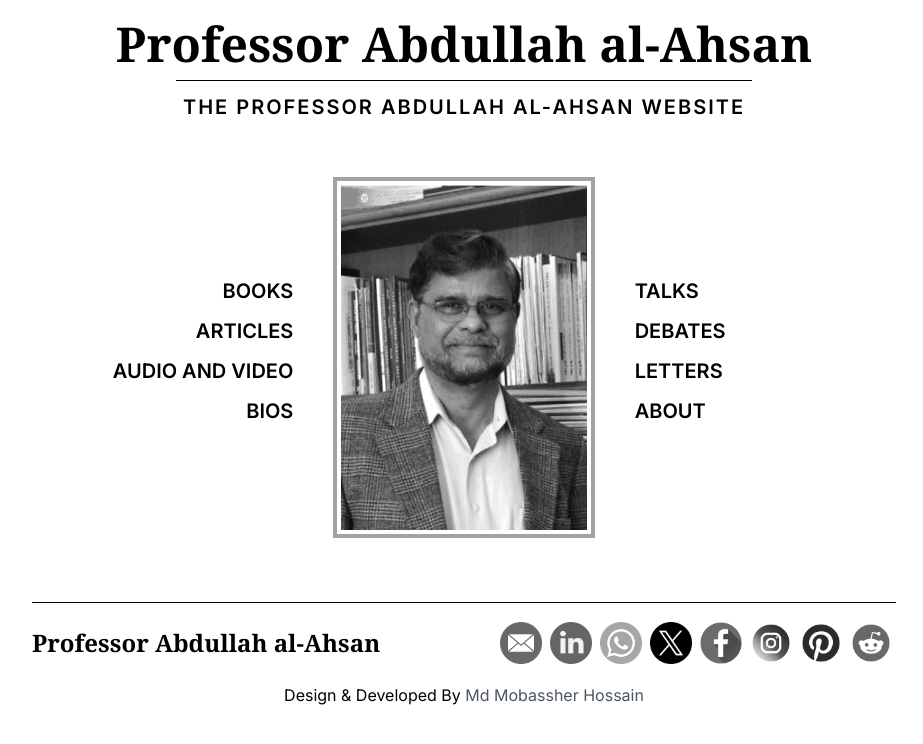
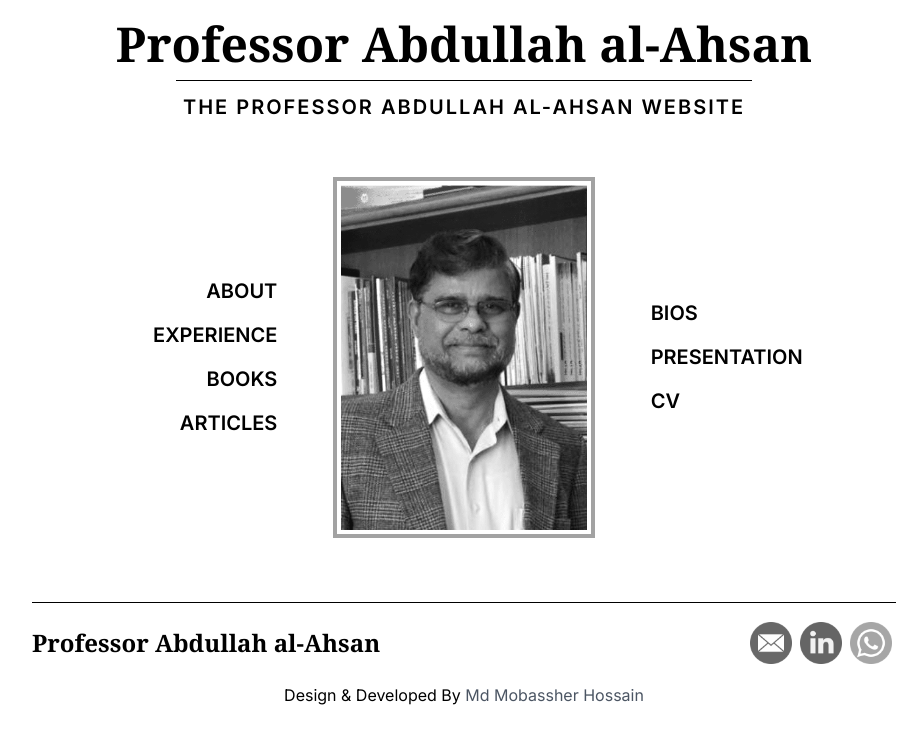
Before and after one commit to Md-Mobassher/Professor_Abdullah_Ahsan_Portfolio, a Next.js app: page / in a window 1280 px wide. Shown: the top 744 px of the page, without its empty margins (176-1099 px from the left). Built offline with nearby package versions, Linux system fonts and the light colour scheme.

Commit message:
presentation added

```diff
--- a/src/app/(withCommonLayout)/debates/page.tsx
+++ /dev/null
@@ -1,9 +0,0 @@
-const DebatesPage = () => {
-  return (
-    <div>
-      <h1>This is DebatesPage component</h1>
-    </div>
-  );
-};
-
-export default DebatesPage;
--- /dev/null
+++ b/src/app/(withCommonLayout)/presentation/page.tsx
@@ -0,0 +1,44 @@
+import PageTitle from "@/components/ui/PageTitle";
+import { presentationsData } from "./presentationData";
+import Link from "next/link";
+import Title from "@/components/ui/Title";
+
+const PresentationPage = () => {
+  return (
+    <div>
+      <PageTitle title="Presentation by Abdullah al-Ahsan" />
+      <div className="grid-cols-1 gap-5 grid">
+        {presentationsData.map((presentation, index) => (
+          <div
+            key={index}
+            className="lg:p-8 md:p-6 p-4 border rounded-lg shadow-lg hover:shadow-gray-500 hover:shadow-lg border-gray-300 hover:border-gray-500 hover:text-black flex flex-col justify-between"
+          >
+            <Title title={presentation.title} />
+            {presentation.link && (
+              <Link
+                href={presentation.link}
+                target="_blank"
+                rel="noopener noreferrer"
+              >
+                <strong>Link:</strong>{" "}
+                <span className="text-blue-400 hover:text-blue-500 cursor-pointer">
+                  {presentation.link}
+                </span>
+              </Link>
+            )}
+
+            {presentation.location && (
+              <p className="mt-2">
+                <strong>Location: </strong>
+                {presentation.location}{" "}
+                {presentation.year && <span>in {presentation.year}</span>}
+              </p>
+            )}
+          </div>
+        ))}
+      </div>
+    </div>
+  );
+};
+
+export default PresentationPage;
--- /dev/null
+++ b/src/app/(withCommonLayout)/presentation/presentationData.ts
@@ -0,0 +1,20 @@
+export const presentationsData = [
+  {
+    title: "Quranic Guidance for Good Governance",
+    link: "https://csis.org/events/quranic-guidance-good-governance-0",
+    location: "Washington DC",
+    year: 2008,
+  },
+  {
+    title: "The Clash of Civilizations: A Viable Alternative",
+    link: "https://news.stthomas.edu/muslim-christian-center-to-host-talk-next-week-on-the-clash-of-civilizations-a-viable-alternative/",
+    location: "St. Thomas University, MN",
+    year: 2008,
+  },
+  {
+    title: "Various Presentations by Abdullah Al Ahsan",
+    link: "https://abdullahalahsan.wordpress.com/",
+    location: "Online",
+    year: null,
+  },
+];
--- a/src/components/pages/Home/Home.tsx
+++ b/src/components/pages/Home/Home.tsx
@@ -4,6 +4,7 @@ import MobileMenu from "@/components/shared/Navbar/MobileMenu";
 import Footer from "@/components/shared/Footer/Footer";
 import HomeNavbar from "@/components/shared/Navbar/HomeNavbar";
 import ahsan from "@/assets/images/Abdullah-Ahsan.png";
+import { navItemsData } from "@/components/shared/Navbar/navItemsData";
 
 const HomePageComponent = () => {
   return (
@@ -15,30 +16,15 @@ const HomePageComponent = () => {
 
       <div className="flex justify-center items-center lg:mt-14 mt-10 gap-10 ">
         <div className="flex-1 hidden lg:flex md:flex flex-col items-end">
+          {navItemsData.slice(1, 5).map((item, index) => (
             <Link
-            href="/books"
-            className="lg:text-xl text-md font-semibold uppercase mb-3 hidden lg:flex md:flex"
+              key={index}
+              href={item.url}
+              className="lg:text-xl text-md font-semibold uppercase py-2 px-4 hover:text-white hover:bg-cyan-500 rounded-lg"
             >
-            Books
+              {item.title}
             </Link>
-          <Link
-            href="/articles"
-            className="lg:text-xl text-md font-semibold uppercase mb-3"
-          >
-            ARTICLES
-          </Link>
-          <Link
-            href="/audio-video"
-            className="lg:text-xl text-md font-semibold uppercase mb-3"
-          >
-            AUDIO AND VIDEO
-          </Link>
-          <Link
-            href="/bios"
-            className="lg:text-xl text-md font-semibold uppercase mb-3"
-          >
-            BIOS
-          </Link>
+          ))}
         </div>
 
         <div className="flex-1">
@@ -64,30 +50,15 @@ const HomePageComponent = () => {
         </div>
 
         <div className="flex-1 flex-col hidden lg:flex md:flex">
+          {navItemsData.slice(5, 10).map((item, index) => (
             <Link
-            href="/talks"
-            className="lg:text-xl text-md font-semibold uppercase mb-3"
+              key={index}
+              href={item.url}
+              className="lg:text-xl text-md font-semibold uppercase py-2 px-4 hover:text-white hover:bg-cyan-500 rounded-lg"
             >
-            TALKS
+              {item.title}
             </Link>
-          <Link
-            href="/debates"
-            className="lg:text-xl text-md font-semibold uppercase mb-3"
-          >
-            DEBATES
-          </Link>
-          <Link
-            href="/letters"
-            className="lg:text-xl text-md font-semibold uppercase mb-3"
-          >
-            LETTERS
-          </Link>
-          <Link
-            href="/about"
-            className="lg:text-xl text-md font-semibold uppercase mb-3"
-          >
-            ABOUT
-          </Link>
+          ))}
         </div>
       </div>
 
--- a/src/components/shared/Footer/SocialData.ts
+++ b/src/components/shared/Footer/SocialData.ts
@@ -16,29 +16,4 @@ export const socialData = [
     image: assets.icons.whatsapp,
     link: "https://wa.me/16096137802",
   },
-  {
-    title: "twitter",
-    image: assets.icons.twitter,
-    link: "https://dev-mobassher.web.app",
-  },
-  {
-    title: "facebook",
-    image: assets.icons.facebook,
-    link: "https://dev-mobassher.web.app",
-  },
-  {
-    title: "instagram",
-    image: assets.icons.instagram,
-    link: "https://dev-mobassher.web.app",
-  },
-  {
-    title: "pinterest",
-    image: assets.icons.pinterest,
-    link: "https://dev-mobassher.web.app",
-  },
-  {
-    title: "reddit",
-    image: assets.icons.reddit,
-    link: "https://dev-mobassher.web.app",
-  },
 ];
--- a/src/components/shared/Navbar/DesktopMenu.tsx
+++ b/src/components/shared/Navbar/DesktopMenu.tsx
@@ -1,11 +1,11 @@
 import Link from "next/link";
-import { navItems } from "./navData";
+import { navItemsData } from "./navItemsData";
 
 const DesktopMenu = () => {
   return (
     <div className="lg:flex md:flex flex-wrap hidden   text-center justify-center items rounded-lg">
       <nav className="flex flex-wrap">
-        {navItems.map((item, index) => (
+        {navItemsData.map((item, index) => (
           <Link
             key={index}
             href={item.url}
--- a/src/components/shared/Navbar/MobileMenu.tsx
+++ b/src/components/shared/Navbar/MobileMenu.tsx
@@ -3,75 +3,7 @@
 import { PlusIcon, X } from "lucide-react";
 import Link from "next/link";
 import { useState } from "react";
-import { navItems } from "./navData";
-
-const navItem = (
-  <>
-    <div className="lg:hidden md:hidden flex flex-col bg-gray-300  text-center rounded-lg">
-      <Link
-        href="/"
-        className="lg:text-xl text-md font-semibold uppercase py-2 border-b border-gray-500  hover:text-white hover:bg-gray-500 rounded-t-lg"
-      >
-        Home
-      </Link>
-
-      <Link
-        href="/about"
-        className="lg:text-xl text-md font-semibold uppercase py-2 border-b border-gray-500  hover:text-white hover:bg-gray-500 "
-      >
-        ABOUT
-      </Link>
-
-      {/* <Link
-        href="/recent-update"
-        className="lg:text-xl text-md font-semibold uppercase py-2 border-b border-gray-500  hover:text-white hover:bg-gray-500 "
-      >
-        Recent Update
-      </Link> */}
-
-      <Link
-        href="/books"
-        className="lg:text-xl text-md font-semibold uppercase py-2 border-b border-gray-500  hover:text-white hover:bg-gray-500 "
-      >
-        Books
-      </Link>
-
-      <Link
-        href="/articles"
-        className="lg:text-xl text-md font-semibold uppercase py-2 border-b border-gray-500  hover:text-white hover:bg-gray-500 "
-      >
-        ARTICLES
-      </Link>
-
-      <Link
-        href="/audio-video"
-        className="lg:text-xl text-md font-semibold uppercase py-2 border-b border-gray-500  hover:text-white hover:bg-gray-500 "
-      >
-        AUDIO AND VIDEO
-      </Link>
-
-      <Link
-        href="/bios"
-        className="lg:text-xl text-md font-semibold uppercase py-2 border-b border-gray-500  hover:text-white hover:bg-gray-500 "
-      >
-        BIOS
-      </Link>
-
-      <Link
-        href="/debates"
-        className="lg:text-xl text-md font-semibold uppercase py-2 border-b border-gray-500  hover:text-white hover:bg-gray-500 "
-      >
-        DEBATES
-      </Link>
-      <Link
-        href="/letters"
-        className="lg:text-xl text-md font-semibold uppercase py-2 rounded-b-lg hover:text-white hover:bg-gray-500 "
-      >
-        LETTERS
-      </Link>
-    </div>
-  </>
-);
+import { navItemsData } from "./navItemsData";
 
 const MobileMenu = () => {
   const [isOpen, setIsOpen] = useState(false);
@@ -101,7 +33,7 @@ const MobileMenu = () => {
           {isOpen && (
             <div className=" mt-3 w-full top-8 right-0 left-0 shadow-lg rounded-lg absolute transition-all duration-500 z-50 bg-gray-300 border border-cyan-500">
               <nav className="w-full flex flex-col rounded-lg">
-                {navItems.map((item, index) => (
+                {navItemsData.map((item, index) => (
                   <Link
                     key={index}
                     href={item.url}
--- a/src/components/shared/Navbar/navData.ts
+++ b/src/components/shared/Navbar/navItemsData.ts
@@ -1,4 +1,4 @@
-export const navItems = [
+export const navItemsData = [
   {
     title: "Home",
     url: "/",
```
Lines whose indentation alone changed are shown as unchanged.
